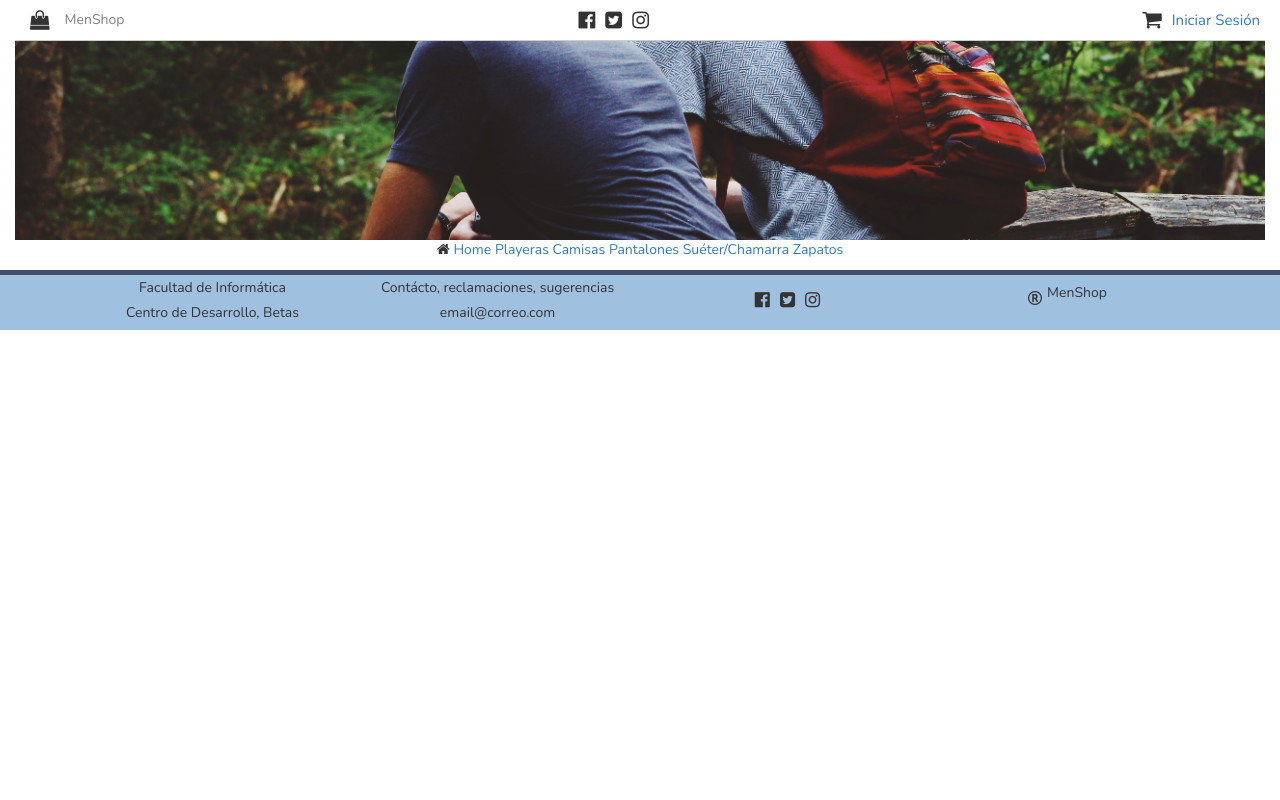
After one commit to Fernandaj22/carrito, a PHP site: page /playeras.php in a window 1280 px wide. The commit adds this page. Run offline with PHP 8.4, Linux system fonts and the light colour scheme.

Commit message:
cambios del domingo

```diff
--- a/css/estilos.css
+++ b/css/estilos.css
@@ -119,6 +119,8 @@ body, html{
 	align-content: center;
 	align-items: center;
 	margin-top: 3px;
+	border-bottom: 1px solid rgba(0,0,0,.09);
+	border-top: 1px solid rgba(0,0,0,.09);
 }
 .top{
 	padding-top: 7px;
@@ -203,6 +205,16 @@ body, html{
 	.seccion5>a{
 		background: #c0e0e0;
 	}
+/*B A N N E R DE C A T E G O R I A S*/
+.img{
+	width: 100%;
+	height: 240px !important;
+	background-image: url(../img/p1.jpg);
+	background-position: center;
+	background-size: 100%;
+	background-repeat: cover;
+}
+/*F O O T E R*/
 footer{
 	background: #a0c0e0 !important;
 	line-height: 15px;
--- /dev/null
+++ b/playeras.php
@@ -0,0 +1,84 @@
+<!DOCTYPE html>
+<html>
+<head>
+<meta charset="utf-8">
+<meta name="viewport" content="width=device-width, initial-scale=1, shrink-to-fit=no">
+<link rel="stylesheet" type="text/css" href="css/estilos.css">
+<link rel="stylesheet" type="text/css" href="css/bootstrap.min.css">
+<link rel="stylesheet" type="text/css" href="css/font-awesome.css">
+<style>@import url('https://fonts.googleapis.com/css?family=Nunito:200,200i,300,300i,400,400i,600,600i,700,800i');</style>
+	<title>Nombre de la Tienda - Principal</title>
+</head>
+<body>
+
+	<header class="encabezado">
+		<div class="container-fluid">
+			<div class="logo">
+				<i class="fa fa-shopping-bag" aria-hidden="true"></i>
+				<a>MenShop</a>
+			</div>
+			<div class="redsociales">
+				<i class="fa fa-facebook-official" aria-hidden="true"></i>
+				<i class="fa fa-twitter-square" aria-hidden="true"></i>
+				<i class="fa fa-instagram" aria-hidden="true"></i>
+			</div>
+			<div class="login">
+				<a href="">Iniciar Sesión</a>
+				<i class="fa fa-shopping-cart" aria-hidden="true" title="Carrito"></i>
+			</div>
+		</div>
+	</header>
+
+	<div class="container-fluid">
+		<div class="col-xs-12 img img-responsive">Hla</div>
+	</div>
+
+	<div class="container-fluid center">
+		<div class="col-xs-12">
+			<i class="fa fa-home" aria-hidden="true"></i>
+			<a href="">Home</a>
+
+			<a href="">Playeras</a>
+			<a href="">Camisas</a>
+			<a href="">Pantalones</a>
+			<a href="">Suéter/Chamarra</a>
+			<a href="">Zapatos</a>
+		</div>
+	</div>
+
+
+	<div class="container">
+
+	</div>
+
+
+	<footer>
+		<div class="container" style="text-align: center;">
+			<div class="col-xs-12 col-sm-3 col-md-3 centrado">
+				<p>Facultad de Informática</p>
+				<p>Centro de Desarrollo, Betas</p>
+			</div>
+
+			<div class="col-xs-12 col-sm-3 col-md-3 centrado">
+				<p>Contácto, reclamaciones, sugerencias</p>
+				<p>email@correo.com</p>
+			</div>
+
+			<div class="col-xs-12 col-sm-3 col-md-3 centrado redsociales">
+				<i class="fa fa-facebook-official" aria-hidden="true"></i>
+				<i class="fa fa-twitter-square" aria-hidden="true"></i>
+				<i class="fa fa-instagram" aria-hidden="true"></i>
+			</div>
+
+			<div class="col-xs-12 col-sm-3 col-md-3 nombre">
+				<i class="fa fa-registered" aria-hidden="true"> </i>
+				<p>MenShop</p>
+			</div>
+		</div>
+	</footer>
+
+
+<script type="text/javascript" src="js/jquery.js"></script>
+<script type="text/javascript" src="js/bootstrap.min.js"></script>
+</body>
+</html>
--- a/principal.php
+++ b/principal.php
@@ -78,7 +78,7 @@
 			<div class="col-xs-12">
 				<div class="seccion1">
 					<div class="img img-responsive"></div>
-					<a href="">PLAYERAS</a>
+					<a href="playeras.php">PLAYERAS</a>
 				</div>
 			</div>
 			<div class="col-xs-12">
```
Also changed, not shown: img/p1.jpg (added), img/p2.jpg (added), 1 other file.
